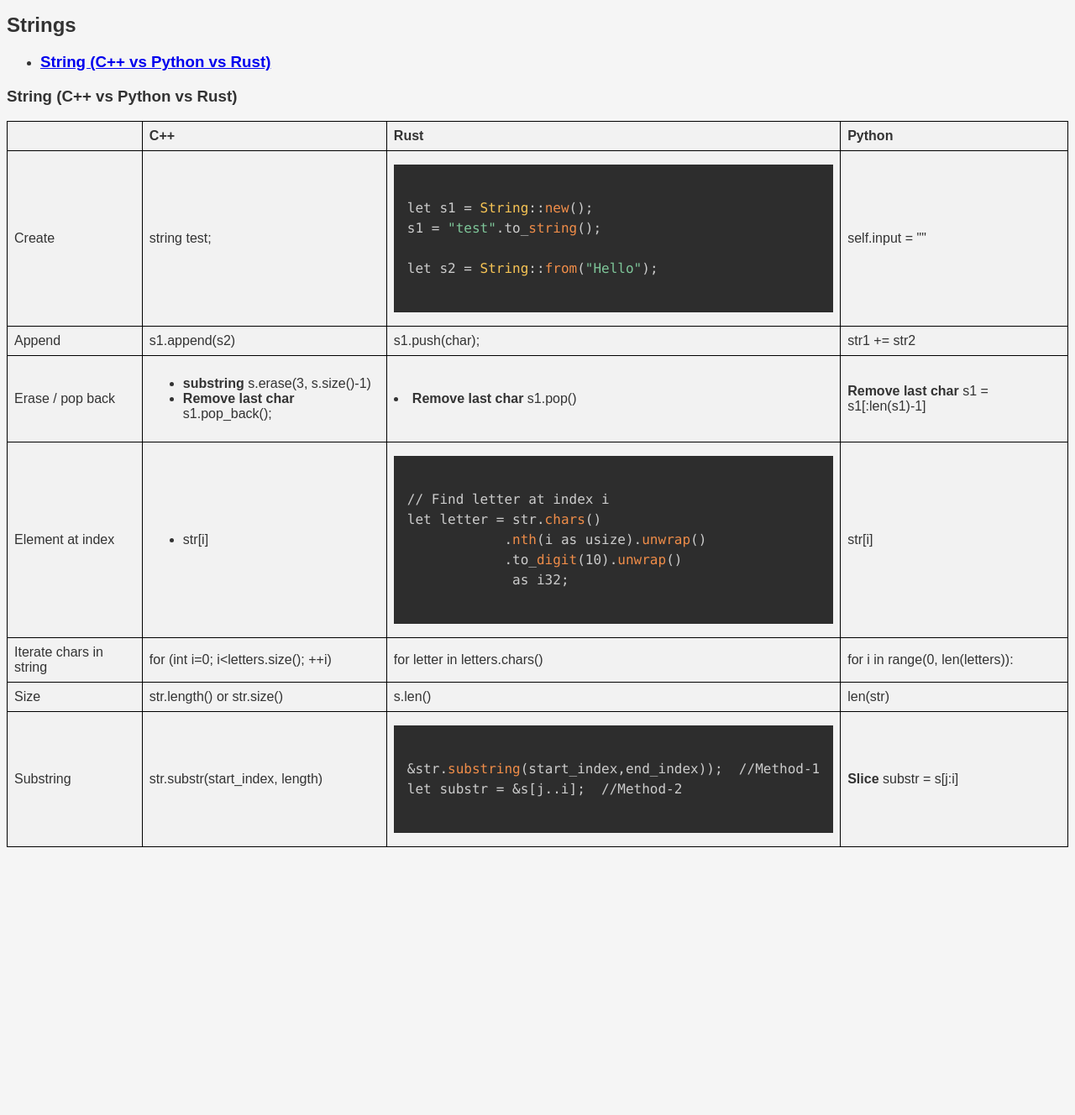
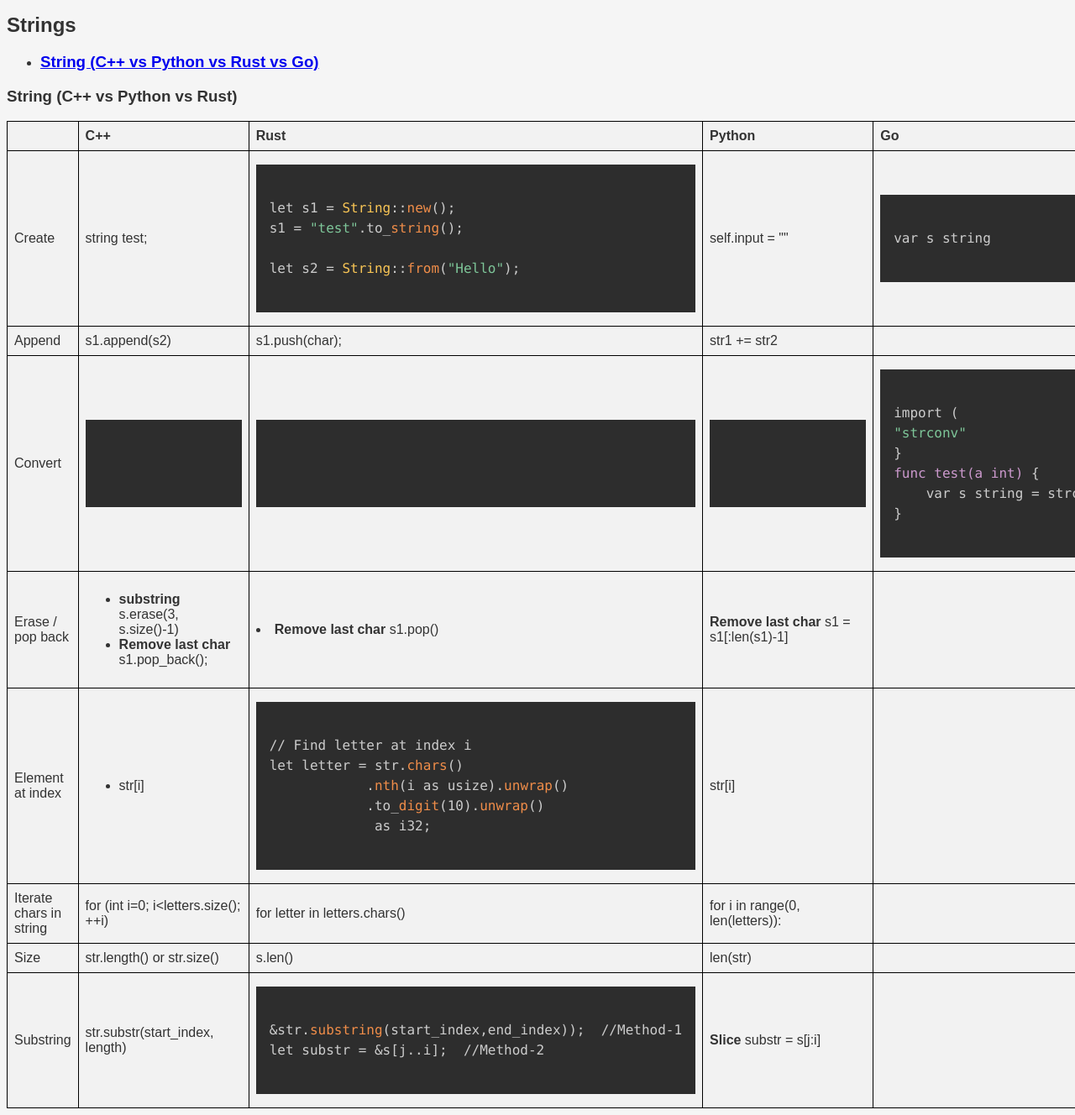
Before and after one commit to code-with-amitk/code-with-amitk.github.io, a Jekyll site: the page docs/Languages/Programming/C++/String.html, which Jekyll copies as it is, in a window 1280 px wide. Shown: the whole page at 84% size. Built offline with Jekyll 4.4.1, drawn with Linux system fonts in a browser that asks for light colours; before the commit the page ends 1017 px from its top, so only the background shows below that.

Commit message:
Update String.html

```diff
--- a/docs/Languages/Programming/C++/String.html
+++ b/docs/Languages/Programming/C++/String.html
@@ -1,7 +1,7 @@
 <!DOCTYPE html>
 <html>
 <head>
-    <title>C++, Rust, Python(Strings)</title>
+    <title>C++, Rust, Python(Strings), Go</title>
     <link rel="stylesheet" href="/css/styles.css"/>
     <link rel="stylesheet" href="/css/prism.css"/>
 </head>
@@ -9,7 +9,7 @@
 <body>
     <h1>Strings</h1>
     <ul>
-      <li><h3><a href="#comp">String (C++ vs Python vs Rust)</a></h3></li>
+      <li><h3><a href="#comp">String (C++ vs Python vs Rust vs Go)</a></h3></li>
     </ul>
 
     <h3 id="comp">String (C++ vs Python vs Rust)</h3>
@@ -19,25 +19,64 @@
             <th>C++</th>
             <th>Rust</th>
             <th>Python</th>
+            <th>Go</th>
         </tr>
         <tr>
             <td>Create</td>
             <td>string test;</td>
-            <td><pre><code class="language-css">
+            <td>
+                <pre><code class="language-css">
 let s1 = String::new();
 s1 = "test".to_string();
 
 let s2 = String::from("Hello");
-            </code></pre>
+                </code></pre>
             </td>
             <td>self.input = ""</td>
+            <td>
+                <pre><code class="language-css">
+var s string
+                </pre></code>
+            </td>
         </tr>
+
         <tr>
             <td>Append</td>
             <td>s1.append(s2)</td>
             <td>s1.push(char);</td>
             <td>str1 += str2</td>
+            <td></td>
         </tr>
+
+        <tr>
+            <td>Convert</td>
+            <td>
+                <pre><code class="language-css">
+
+                </pre></code>
+            </td>
+            <td>
+                <pre><code class="language-css">
+
+                </pre></code>
+            </td>
+            <td>
+                <pre><code class="language-css">
+
+                </pre></code>
+            </td>
+            <td>
+                <pre><code class="language-css">
+import (
+"strconv"
+}
+func test(a int) {
+    var s string = strconv.Itoa(a)	//Convert int to String
+}
+                </pre></code>
+            </td>
+        </tr>
+
         <tr>
             <td>Erase / pop back</td>
             <td><ul>
@@ -48,7 +87,9 @@ let s2 = String::from("Hello");
                 <li><b>Remove last char</b> s1.pop()</li>
             </td>
             <td><b>Remove last char</b> s1 = s1[:len(s1)-1]</td>
+            <td></td>
         </tr>
+
         <tr>
             <td>Element at index</td>
             <td><ul>
@@ -64,19 +105,25 @@ let letter = str.chars()
                 </code></pre>
             </td>
             <td>str[i]</td>
+            <td></td>
         </tr>
+
         <tr>
             <td>Iterate chars in string</td>
             <td>for (int i=0; i&lt;letters.size(); ++i)</td>
             <td>for letter in letters.chars()</td>
             <td>for i in range(0, len(letters)):</td>
+            <td></td>
         </tr>
+
         <tr>
             <td>Size</td>
             <td>str.length() or str.size()</td>
             <td>s.len()</td>
             <td>len(str)</td>
+            <td></td>
         </tr>
+
         <tr>
             <td>Substring</td>
             <td>str.substr(start_index, length)</td>
@@ -87,7 +134,9 @@ let substr = &s[j..i];  //Method-2
                 </code></pre>
             </td>
             <td><b>Slice</b> substr = s[j:i]</td>
+            <td></td>
         </tr>
+
     </table>
 
 
```
